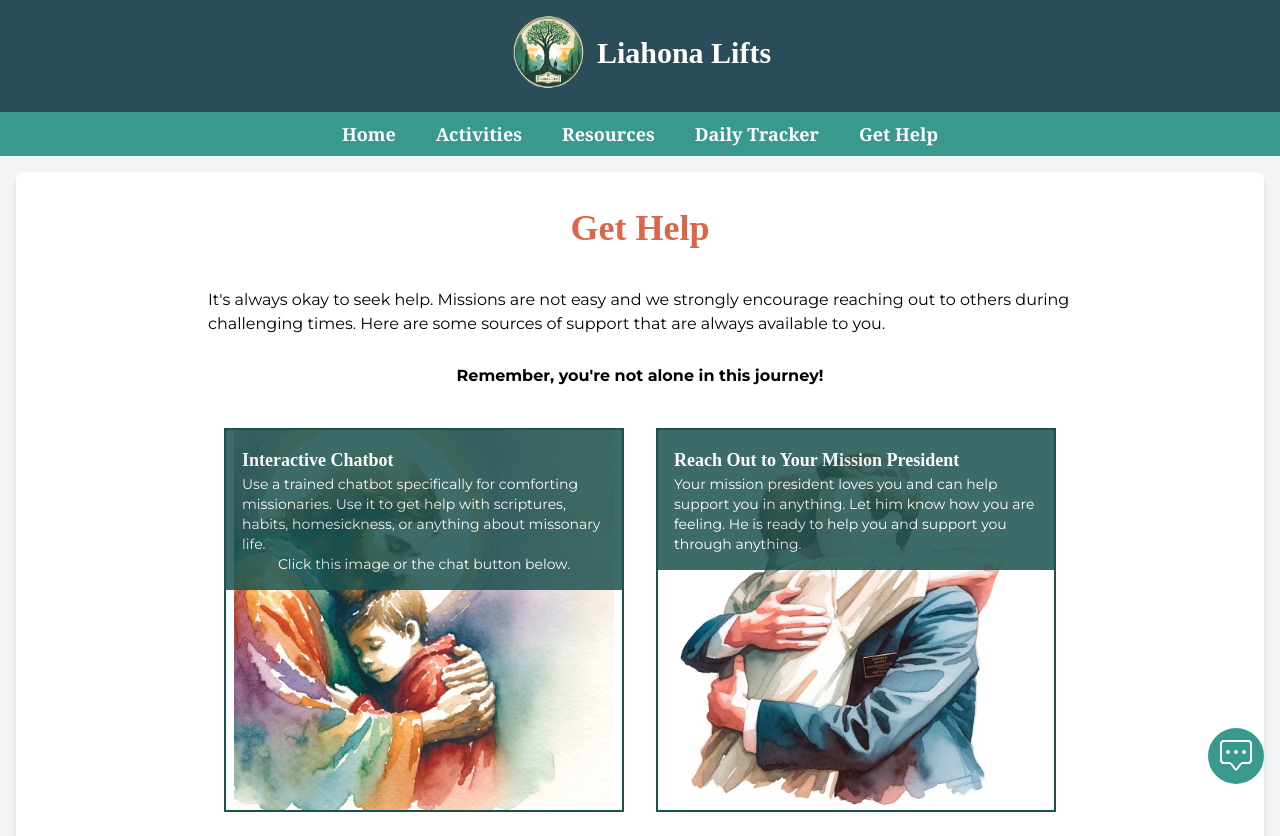
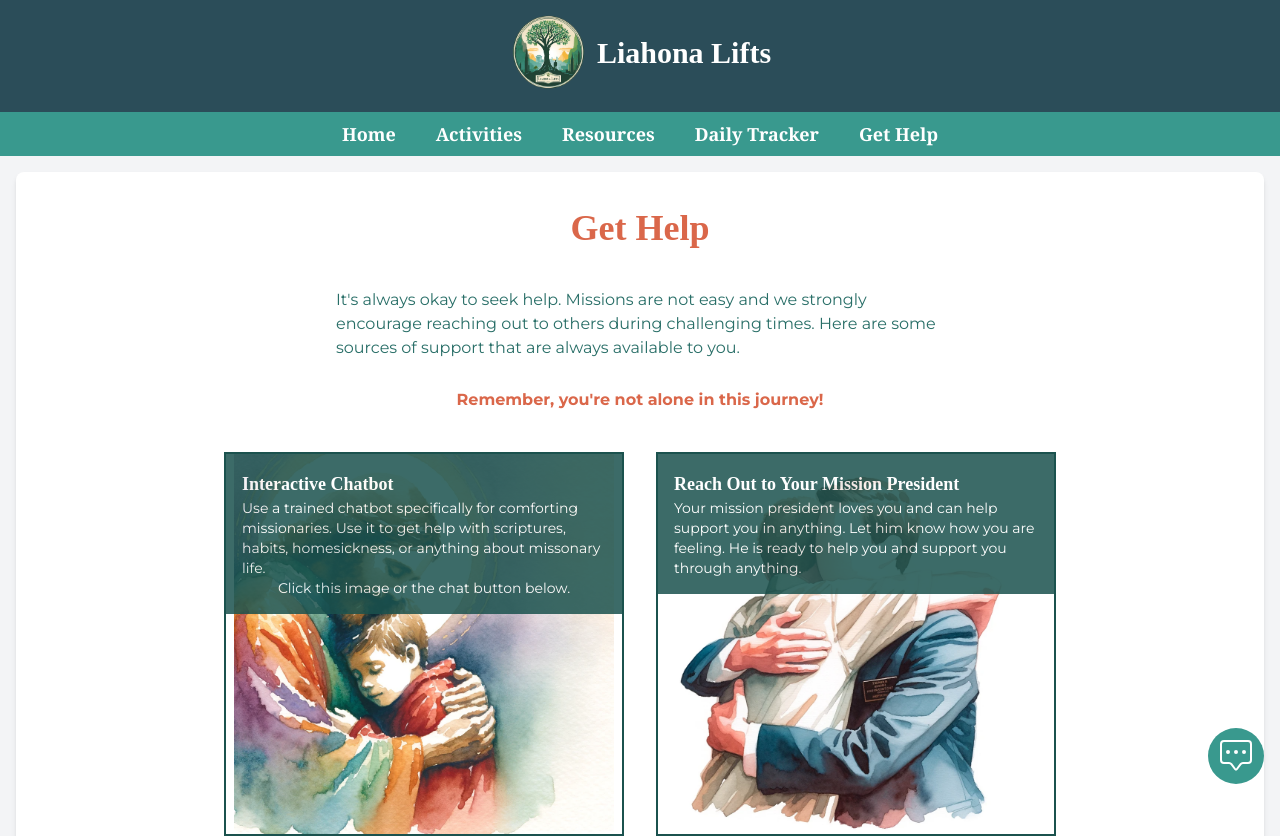
Before and after one commit to koletonmurray/mental-health-app, a React (Create React App) app in the folder frontend/mental-health-app/: page /get-help in a window 1280 px wide. Shown: the top 836 px of the page. Built offline with nearby package versions, Linux system fonts and the light colour scheme; a web font is replaced by a local one.

Commit message:
consistent page blurb across pages

```diff
--- a/frontend/mental-health-app/src/pages/ChatBot.js
+++ b/frontend/mental-health-app/src/pages/ChatBot.js
@@ -1,5 +1,6 @@
 import React from "react";
 import PageTitle from "../components/PageTitle";
+import Blurb from '../components/Blurb';
 import BackgroundImgCard from "../components/BackgroundImgCard";
 import chatbotImage from "../img/chatbotImage.png";
 import missionPresidentImage from "../img/missionPresident.png";
@@ -64,14 +65,14 @@ function ChatBot() {
         <PageTitle title={"Get Help"} />
       </div>
 
-      <div className="text-left mb-10 mx-auto max-w-4xl px-4">
+      <Blurb>
         <p>
           It's always okay to seek help. Missions are not easy and we strongly
           encourage reaching out to others during challenging times. Here are
           some sources of support that are always available to you.
         </p>
-        <p className="text-center font-bold pt-7">Remember, you're not alone in this journey!</p>
-      </div>
+        <p className="text-center font-bold pt-7 text-sunset">Remember, you're not alone in this journey!</p>
+      </Blurb>
 
       <div className="grid grid-cols-1 md:grid-cols-2 gap-8 mb-10 mx-4 md:mx-48 text-left">
         <BackgroundImgCard
```
